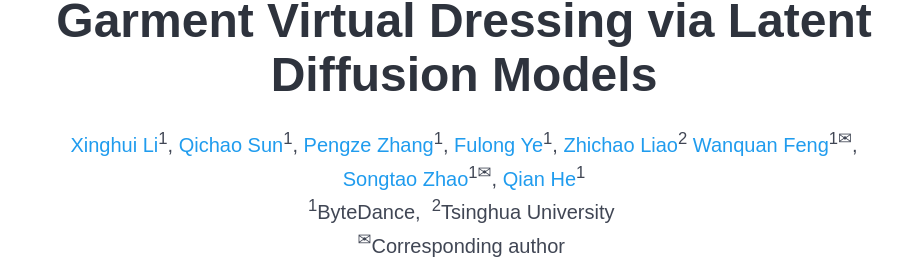
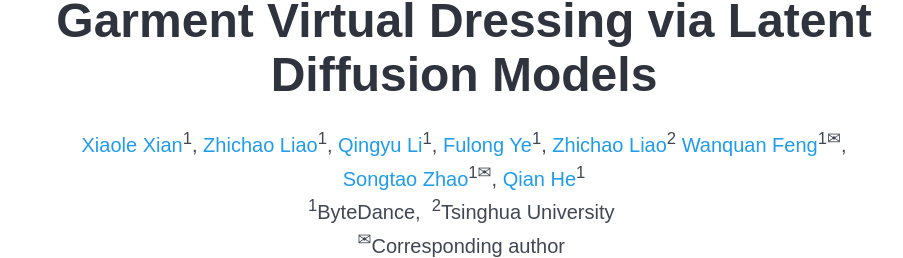
Before and after one commit to SPF-Portrait/SPF-Protrait, a plain HTML site: page index.html in a window 1280 px wide. Shown: the part 108-366 px from the top of the page, without its empty margins (176-1079 px from the left). Drawn offline with nearby package versions, Linux system fonts and the light colour scheme; a script that the page names is missing; some icons are missing; a web font is replaced by a local one.

Commit message:
Update index.html

```diff
--- a/index.html
+++ b/index.html
@@ -62,11 +62,11 @@
             <div class="is-size-5 publication-authors">
               <!-- Paper authors -->
               <span class="author-block">
-                <a href="https://github.com/Crayon-Shinchan">Xinghui Li</a><sup>1</sup>,</span>
+                <a href="https://scholar.google.com/citations?user=XpaHZywAAAAJ&hl=zh-CN">Xiaole Xian</a><sup>1</sup>,</span>
               <span class="author-block">
-                <a href="https://github.com/sun631998316">Qichao Sun</a><sup>1</sup>,</span>
+                <a href="https://github.com/sun631998316">Zhichao Liao</a><sup>1</sup>,</span>
               <span class="author-block">
-                <a href="https://github.com/PangzeCheung">Pengze Zhang</a><sup>1</sup>,
+                <a href="https://github.com/PangzeCheung">Qingyu Li</a><sup>1</sup>,
               </span>
               <span class="author-block">
                 <a href="https://scholar.google.com/citations?user=-BbQ5VgAAAAJ&hl=en&oi=ao">Fulong Ye</a><sup>1</sup>,
```
